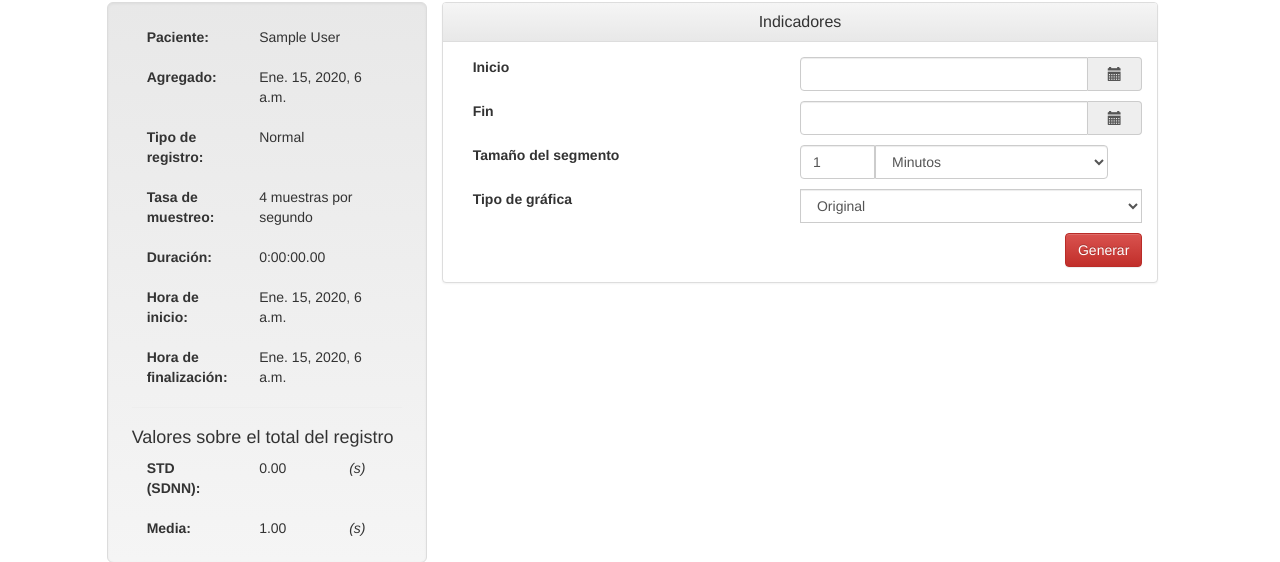
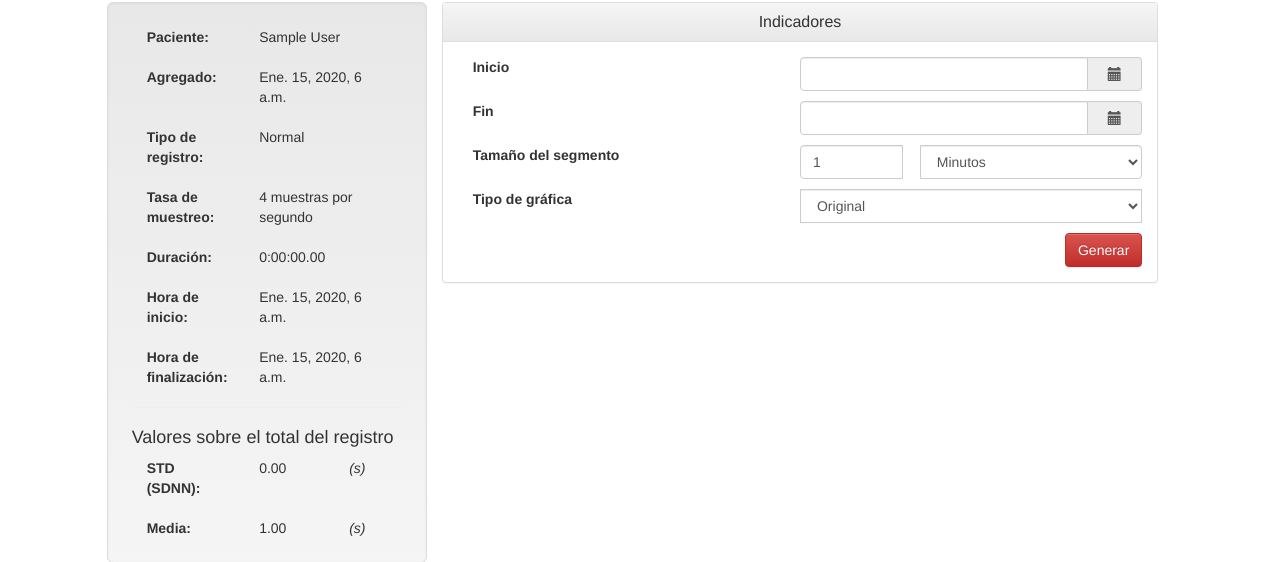
Before and after one commit to wott86/dacardioapp, a Django app: template apps/records/templates/stats_form.html in a window 1280 px wide. Shown: the part 274-836 px from the top of the page. Run offline with Django 3.2, Linux system fonts and the light colour scheme; the template is opened without the code that fills it: values that come from a table or form of the project are taken from there, others are empty; tables that the repository leaves empty hold one stand-in row (values such as "Sample post"); parts of the project's set-up code (start-up, migrations or seed data) failed here and were passed over; some libraries are stand-ins or nearby versions.

Commit message:
fixed graphic and form layout in order to be responsive

```diff
--- a/static/css/records/stat_form.css
+++ b/static/css/records/stat_form.css
@@ -1,7 +1,8 @@
 #id_segment_unit {
-    width: 233px;
+    width: 65%;
 }
 
 #id_segment_size {
-    width: 75px;
+    width: 30%;
+    margin-right: 5%;
 }
```
